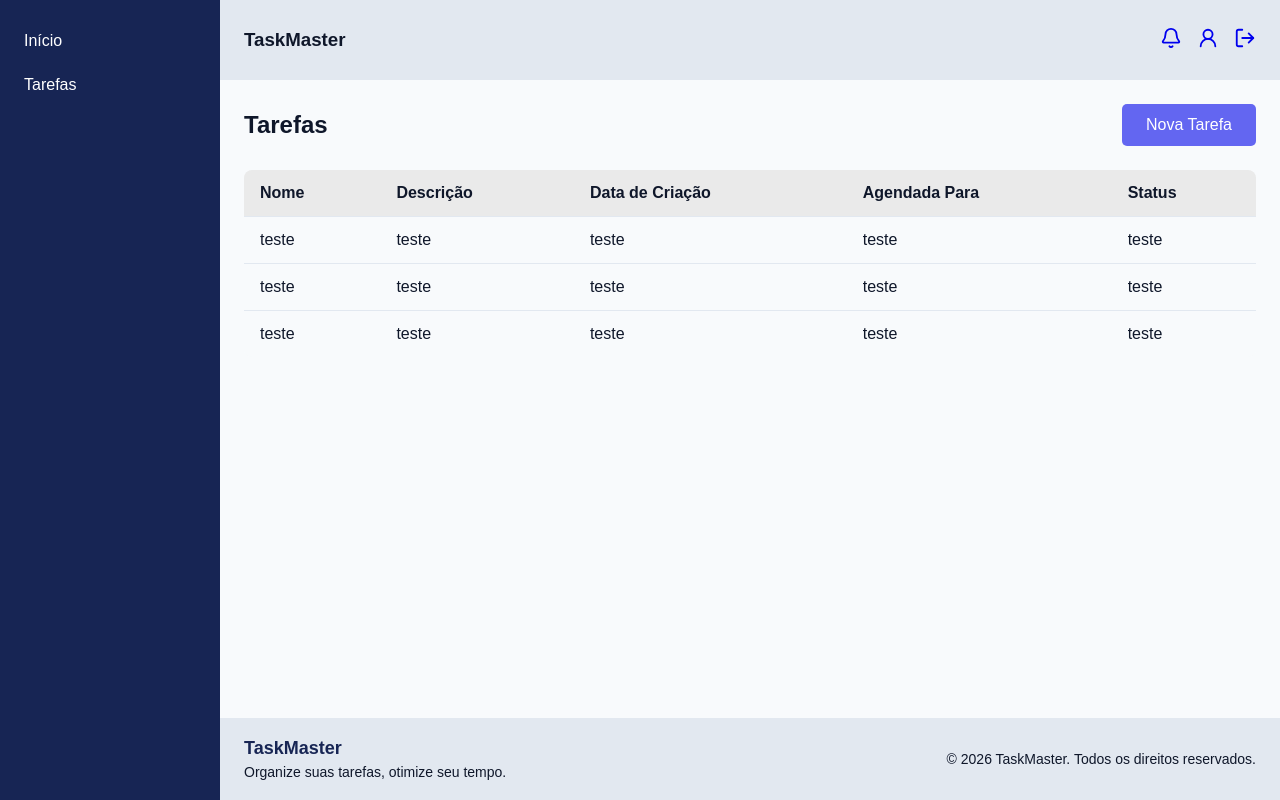
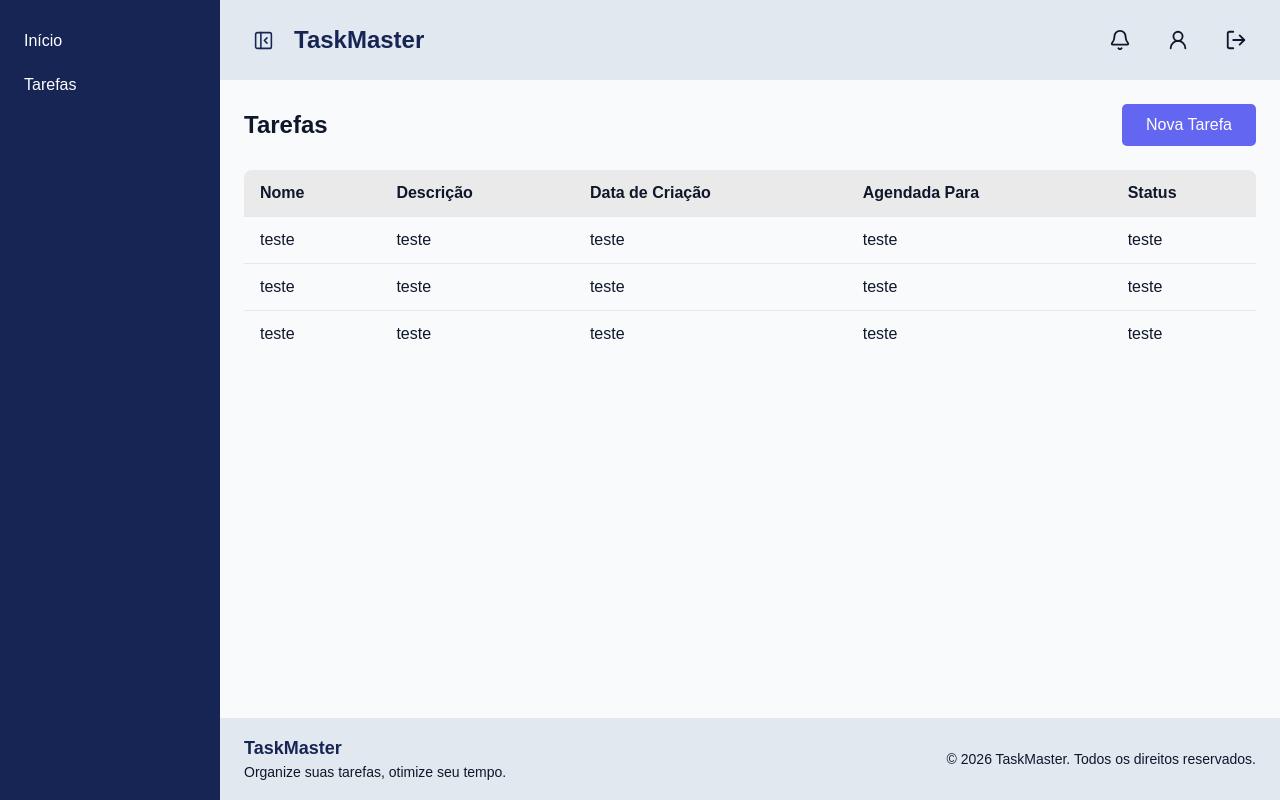
Before and after one commit to arthurrodriguessdev/agendador-tarefas-front, a React (Vite) app: page /tasks in a window 1280 px wide. Built offline with nearby package versions, Linux system fonts and the light colour scheme.

Commit message:
add behaviour open-close in the sidebar

```diff
--- a/src/components/header/Header.tsx
+++ b/src/components/header/Header.tsx
@@ -1,23 +1,30 @@
 import { Link } from "react-router-dom"
-import { Bell, UserRound, LogOut } from "lucide-react"
+import { Bell, UserRound, LogOut, PanelLeftClose, PanelLeftOpen } from "lucide-react"
+import type { ReactNode } from "react"
 
-export function Header(){
+interface HeaderProps{
+    isVisible: boolean
+    setVisibilitySideBar: () => void
+}
+
+export function Header({ setVisibilitySideBar, isVisible }: HeaderProps){
+    let iconOpenCloseSidebar: ReactNode
+    isVisible ? iconOpenCloseSidebar = <PanelLeftClose/> : iconOpenCloseSidebar = <PanelLeftOpen/>
+
     return (
         <header className="header">
-            <h3>TaskMaster</h3>
+            <div className="header-brand">
+                <button className="sidebar-toggle" onClick={setVisibilitySideBar}>
+                    {iconOpenCloseSidebar}
+                </button>
+
+                <h3>TaskMaster</h3>
+            </div>
 
             <nav>
-                <Link to="">
-                    <Bell size={22} />
-                </Link>
-
-                <Link to="">
-                    <UserRound size={22} />
-                </Link>
-
-                <Link to="">
-                    <LogOut size={22} />
-                </Link>
+                <Link to=""><Bell size={22} /></Link>
+                <Link to=""><UserRound size={22} /></Link>
+                <Link to=""><LogOut size={22} /></Link>
             </nav>
         </header>
     )
--- a/src/layouts/MainLayout.tsx
+++ b/src/layouts/MainLayout.tsx
@@ -2,14 +2,21 @@ import { Outlet } from "react-router-dom"
 import { Header } from "../components/header/Header"
 import { Footer } from "../components/footer/Footer"
 import { Sidebar } from "../components/sidebar/Sidebar"
+import { useState } from "react"
 
 export function MainLayout(){
+    const [sideBarIsVisible, setSideBarIsVisible] = useState(true)
+
+    const setVisibilitySideBar = ()=>{
+        setSideBarIsVisible(!sideBarIsVisible)
+    }
+
     return(
         <div className="app-layout">
-            <Sidebar/>
+            {sideBarIsVisible && <Sidebar/>}
 
             <div className="app-container">
-                <Header/>
+                <Header setVisibilitySideBar={setVisibilitySideBar} isVisible={sideBarIsVisible}/>
 
                 <main className="main-content">
                     <Outlet/>
--- a/src/style/global.css
+++ b/src/style/global.css
@@ -88,11 +88,37 @@ body{
     min-height: 80px;
 }
 
+.header-brand{
+    display: flex;
+    align-items: center;
+    gap: 12px;
+}
+
+.header-brand h3{
+    color: var(--primary-color);
+    font-size: var(--font-size-xl);
+}
+
 .header nav{
     display: flex;
-    flex-direction: row;
-    gap: 15px;
+    align-items: center;
+    gap: 18px;
+}
+
+.header nav a{
+    display: flex;
+    align-items: center;
+    justify-content: center;
     color: var(--text-black-color);
+    text-decoration: none;
+    padding: 9px;
+    border-radius: 8px;
+    transition: all 0.2s ease;
+}
+
+.header nav a:hover{
+    background-color: color-mix(in srgb, var(--highlight-color), transparent 90%);
+    color: var(--highlight-color);
 }
 
 /* Footer */
@@ -227,3 +253,29 @@ tbody tr:hover{
     cursor: pointer;
     background-color: color-mix(in srgb, var(--highlight-color), black 30%);
 }
+
+/* Sidebar toggle */
+.sidebar-toggle{
+    display: flex;
+    align-items: center;
+    justify-content: center;
+    width: 38px;
+    height: 38px;
+    border: none;
+    border-radius: 8px;
+    background-color: transparent;
+    color: var(--primary-color);
+    cursor: pointer;
+    transition: all 0.2s ease;
+}
+
+.sidebar-toggle:hover{
+    background-color: color-mix(in srgb, var(--highlight-color), transparent 88%);
+    color: var(--highlight-color);
+}
+
+.sidebar-toggle svg{
+    width: 21px;
+    height: 21px;
+    stroke-width: 1.8;
+}
```
